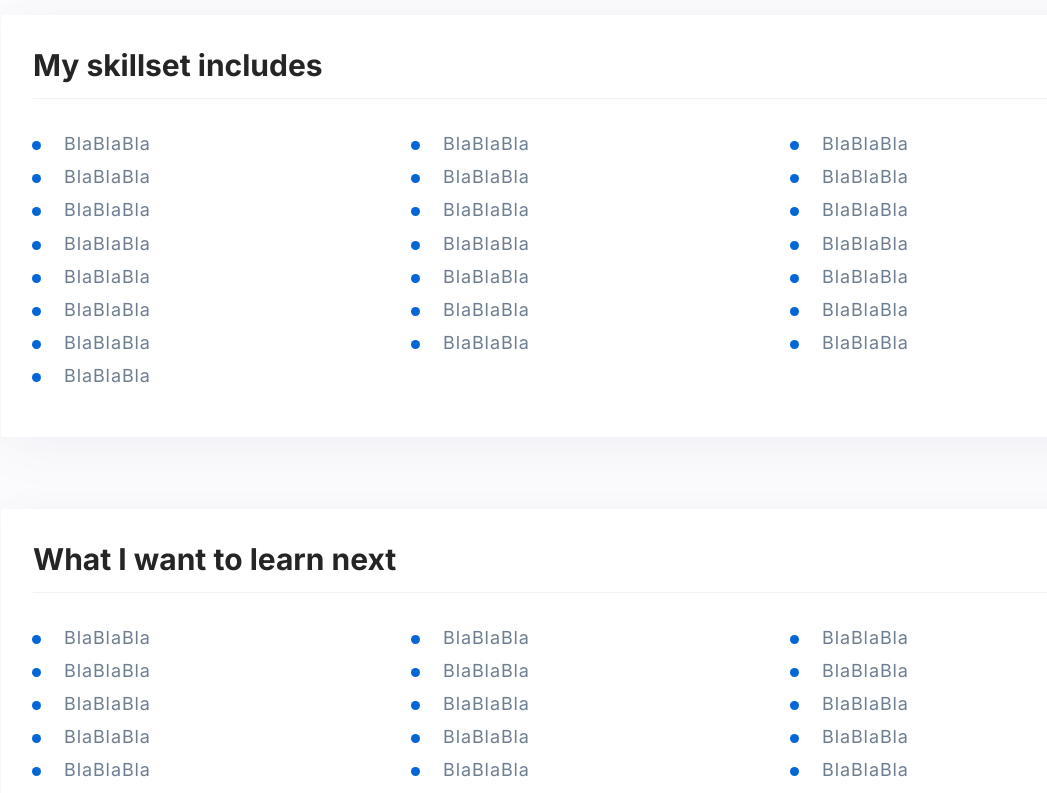
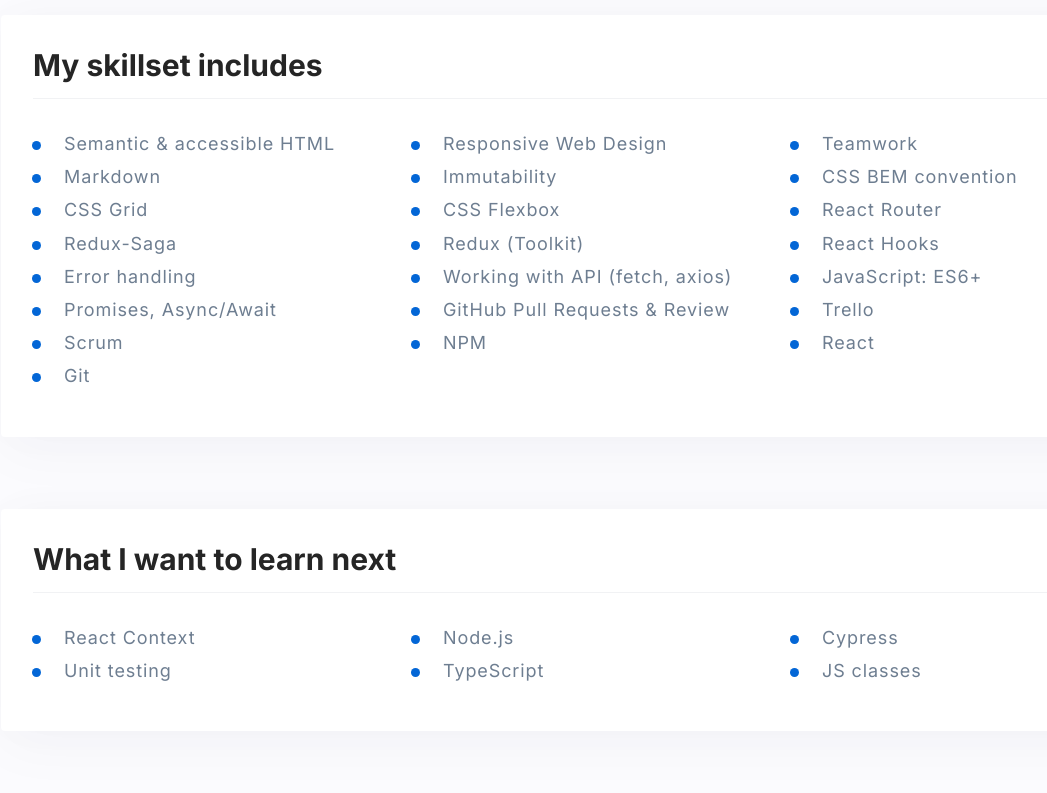
Before and after one commit to dickjaeger/personal-homepage, a React (Create React App) app: page / in a window 1280 px wide. Shown: the part 560-1353 px from the top of the page, without its empty margins (31-1078 px from the left). Built offline with nearby package versions, Linux system fonts and the light colour scheme.

Commit message:
added skills.js and toLearn.js

```diff
--- a/src/App.js
+++ b/src/App.js
@@ -3,13 +3,15 @@
 import ListTile from './ListTile';
 import Portfolio from './Portfolio';
 import Contact from './Contact';
+import skills from './skills';
+import toLearn from './toLearn';
 
 function App() {
   return (
     <Container>
       <Header />
-      <ListTile title="My skillset includes" items="" />
-      <ListTile title="What I want to learn next" items="" />
+      <ListTile title="My skillset includes" items={skills} />
+      <ListTile title="What I want to learn next" items={toLearn} />
       <Portfolio />
       <Contact />
     </Container>
--- a/src/Header/index.js
+++ b/src/Header/index.js
@@ -15,7 +15,7 @@
                 iaculis non ipsum rhoncus, pretium dapibus libero.
                 Donec vitae.
             </LeadParagraph>
-            <HireMeButton href="#">
+            <HireMeButton href="mailto: wojtek.leksza@gmail.com">
                 <MessageIcon />Hire Me
             </HireMeButton>
         </TextContainer>
--- a/src/ListTile/index.js
+++ b/src/ListTile/index.js
@@ -4,28 +4,9 @@
     <Container>
         <Title>{title}</Title>
         <List>
-            <ListItem>BlaBlaBla</ListItem>
-            <ListItem>BlaBlaBla</ListItem>
-            <ListItem>BlaBlaBla</ListItem>
-            <ListItem>BlaBlaBla</ListItem>
-            <ListItem>BlaBlaBla</ListItem>
-            <ListItem>BlaBlaBla</ListItem>
-            <ListItem>BlaBlaBla</ListItem>
-            <ListItem>BlaBlaBla</ListItem>
-            <ListItem>BlaBlaBla</ListItem>
-            <ListItem>BlaBlaBla</ListItem>
-            <ListItem>BlaBlaBla</ListItem>
-            <ListItem>BlaBlaBla</ListItem>
-            <ListItem>BlaBlaBla</ListItem>
-            <ListItem>BlaBlaBla</ListItem>
-            <ListItem>BlaBlaBla</ListItem>
-            <ListItem>BlaBlaBla</ListItem>
-            <ListItem>BlaBlaBla</ListItem>
-            <ListItem>BlaBlaBla</ListItem>
-            <ListItem>BlaBlaBla</ListItem>
-            <ListItem>BlaBlaBla</ListItem>
-            <ListItem>BlaBlaBla</ListItem>
-            <ListItem>BlaBlaBla</ListItem>
+            {items.map((item, index) => (
+                <ListItem key={index}>{item}</ListItem>
+            ))}
         </List>
     </Container>
 );
--- /dev/null
+++ b/src/skills.js
@@ -0,0 +1,26 @@
+const skills = [
+    "Semantic & accessible HTML",
+    "Responsive Web Design",
+    "Teamwork",
+    "Markdown",
+    "Immutability",
+    "CSS BEM convention",
+    "CSS Grid",
+    "CSS Flexbox",
+    "React Router",
+    "Redux-Saga",
+    "Redux (Toolkit)",
+    "React Hooks",
+    "Error handling",
+    "Working with API (fetch, axios)",
+    "JavaScript: ES6+",
+    "Promises, Async/Await",
+    "GitHub Pull Requests & Review",
+    "Trello",
+    "Scrum",
+    "NPM",
+    "React",
+    "Git",
+];
+
+export default skills;
--- /dev/null
+++ b/src/toLearn.js
@@ -0,0 +1,10 @@
+const toLearn = [
+    "React Context",
+    "Node.js",
+    "Cypress",
+    "Unit testing",
+    "TypeScript",
+    "JS classes",
+];
+
+export default toLearn;
```
